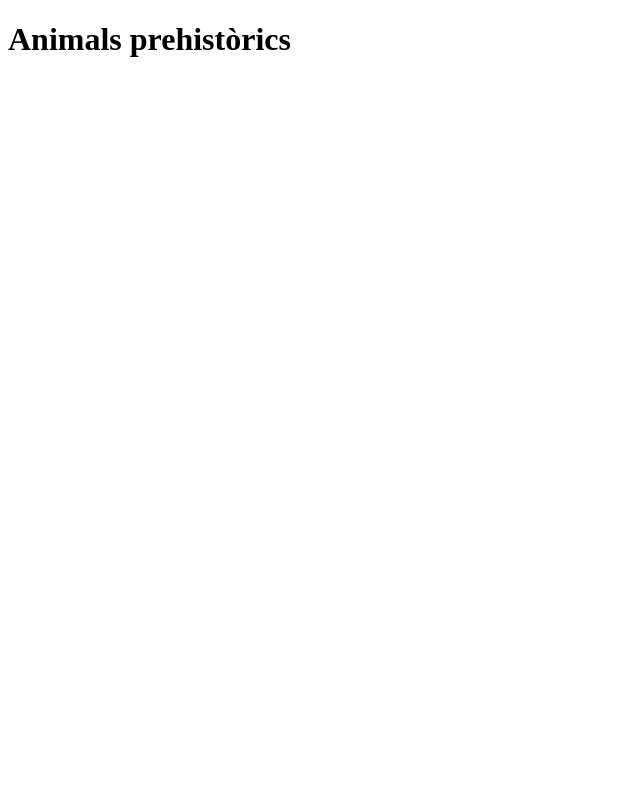
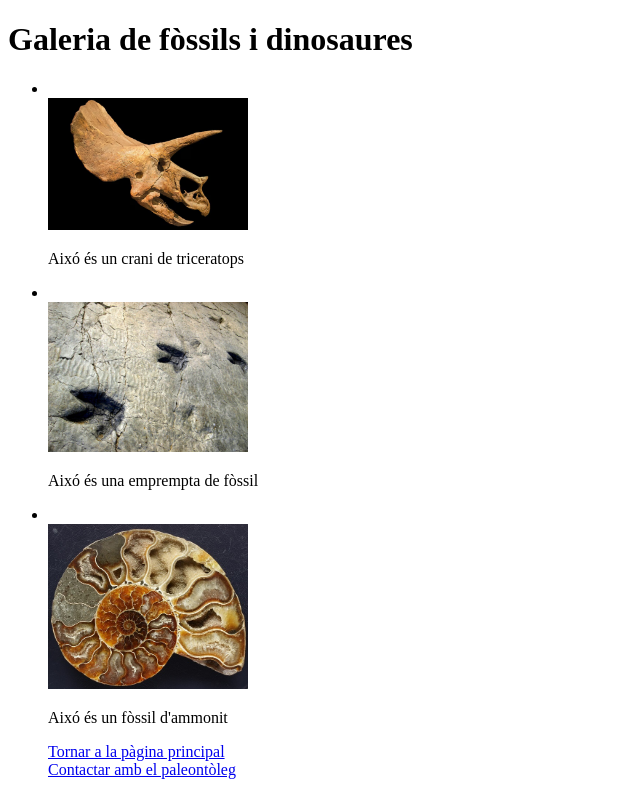
Before and after one commit to marmartinjimenez/DAM1M04-Exercici000, a plain HTML site: page galeria.html in a window 1280 px wide. Shown: the whole page, without its empty margins (0-640 px from the left). Drawn offline with Linux system fonts and the light colour scheme.

Commit message:
tercera actualització

```diff
--- a/galeria.html
+++ b/galeria.html
@@ -7,4 +7,19 @@
 </head>
 
 <body>
-    <h1>Animals prehistòrics</h1>
+    <h1>Galeria de fòssils i dinosaures</h1>
+    <ul>
+        <li><br><img src="./imatges/crani_triceratops.jpg" alt="Crani_triceratops" width="200" /><br>
+            <p>Aixó és un crani de triceratops</p>
+        </li>
+
+        <li><br><img src="./imatges/empremta_fossil.jpg" alt="Crani_triceratops" width="200" /><br>
+            <p>Aixó és una emprempta de fòssil</p>
+        </li>
+
+        <li><br><img src="./imatges/fossil_ammonit.jpg" alt="Crani_triceratops" width="200" /><br>
+            <p>Aixó és un fòssil d'ammonit</p>
+        </li>
+        <a href="index.html" target="_self">Tornar a la pàgina principal</a><br>
+        <a href="contacte.html" target="_self">Contactar amb el paleontòleg</a><br>
+    </ul>
```
Also changed, not shown: index.html (+2 -2 lines), imatges/crani_triceratops.jpg (added), imatges/empremta_fossil.jpg (added), imatges/fossil_ammonit.jpg (added).
